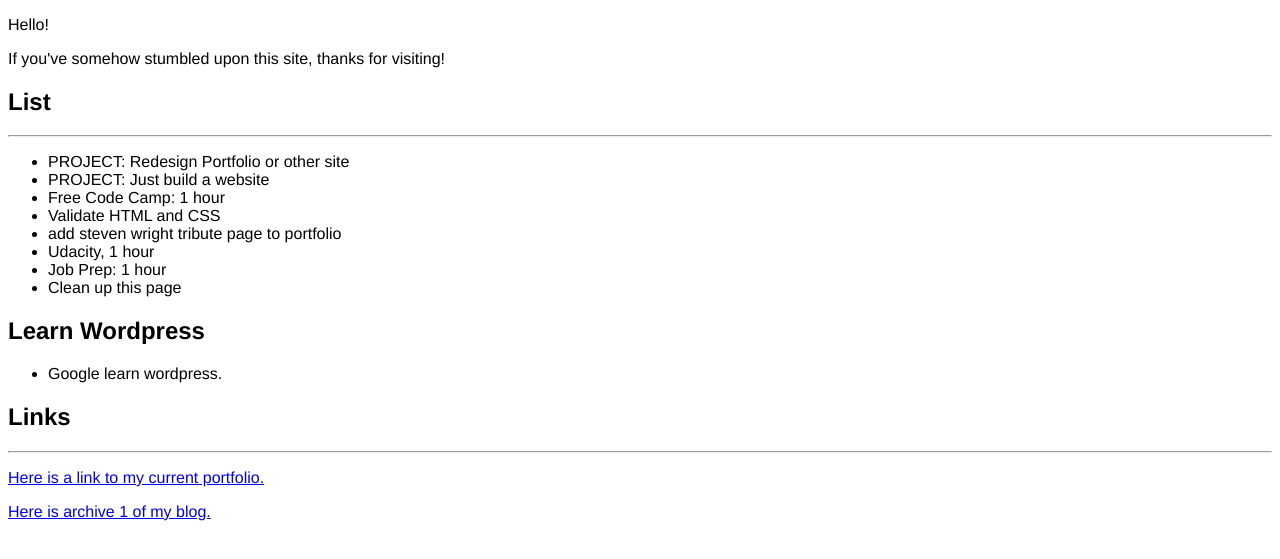
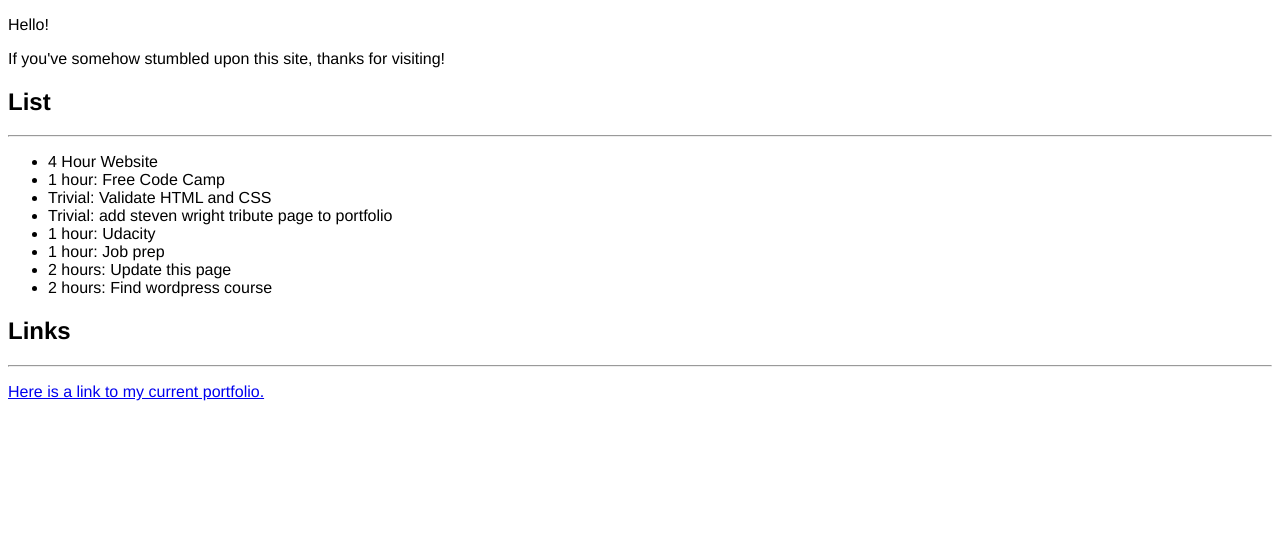
Before and after one commit to keithwgrout/keithwgrout.github.io, a plain HTML site: page index.html in a window 1280 px wide. Shown: the part 105-664 px from the top of the page. Drawn offline with Linux system fonts and the light colour scheme.

Commit message:
update site

```diff
--- a/index.html
+++ b/index.html
@@ -14,27 +14,20 @@
 	<hr>
 
 	<ul>
-		<li>PROJECT: Redesign Portfolio or other site</li>
-		<li>PROJECT: Just build a website</li>
-		<li>Free Code Camp: 1 hour</li>
-		<li>Validate HTML and CSS</li>
-		<li>add steven wright tribute page to portfolio</li>
-		<li>Udacity, 1 hour</li>
-		<li>Job Prep: 1 hour</li>
-		<li>Clean up this page</li>
-	</ul>
-
-	<h2>Learn Wordpress</h2>
-	<ul>
-		<li>Google learn wordpress.</li>
+		<li>4 Hour Website</li>
+		<li>1 hour: Free Code Camp</li>
+		<li>Trivial: Validate HTML and CSS</li>
+		<li>Trivial: add steven wright tribute page to portfolio</li>
+		<li>1 hour: Udacity</li>
+		<li>1 hour: Job prep</li>
+		<li>2 hours: Update this page</li>
+		<li>2 hours: Find wordpress course</li>
 	</ul>
 
 	<h2>Links</h2>
 	<hr>
 
 	<p><a href="https://keithwgrout.github.io/site2/">Here is a link to my current portfolio.</a></p>
-	<p><a href="https://keithwgrout.github.io/archive1">Here is archive 1 of my blog.</a></p>
-
 
 </body>
 </html>
```
